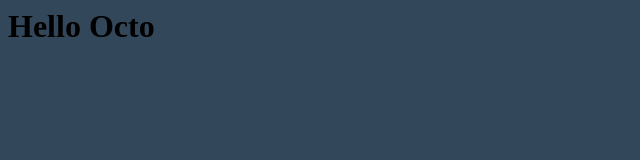
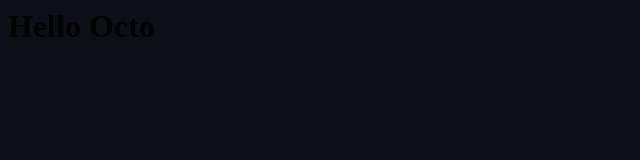
Before and after one commit to stigzler/stigzler.github.io, a plain HTML site: page index.html in a window 1280 px wide. Shown: the whole page, without its empty margins (0-640 px from the left). Drawn offline with Linux system fonts and the light colour scheme.

Commit message:
Update index.html

```diff
--- a/index.html
+++ b/index.html
@@ -1,4 +1,4 @@
-<body style="background-color:#33475b">
+<body style="background-color:#0D1117">
 
 
 <h1>Hello Octo</h1>
```
